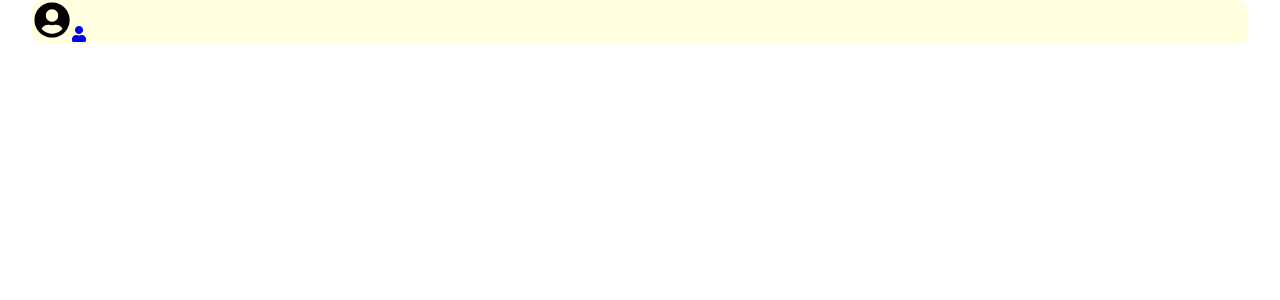
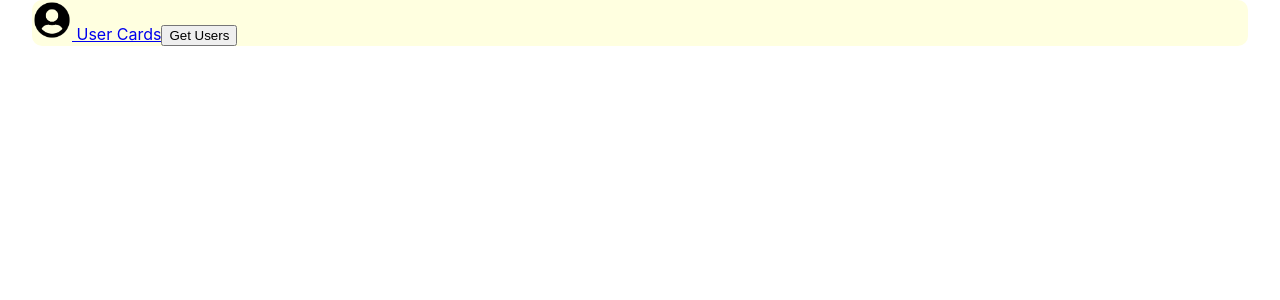
Before and after one commit to arnavbansal25/User-Cards, a React (Create React App) app in the folder user-cards-app/: page / in a window 1280 px wide. Shown: the top 300 px of the page. Built offline with nearby package versions, Linux system fonts and the light colour scheme.

Commit message:
header component completed

```diff
--- a/user-cards-app/src/components/HeaderComponent.js
+++ b/user-cards-app/src/components/HeaderComponent.js
@@ -2,14 +2,16 @@ import React from 'react';
 import { Navbar, NavbarBrand } from 'reactstrap';
 import logo from '../logo.png';
 
-function Header(porps) {
+function Header(props) {
     return (
         <Navbar light>
             <div className="container">
                 <NavbarBrand className="mr-auto" href="/">
-                    <img src={logo} width="40" />
-                    <span className="fa fa-user"></span>
+                    <img src={logo} width="40" alt="brand logo" /> User Cards
                 </NavbarBrand>
+                <button className="" onClick={props.btnClick}>
+                    Get Users
+                </button>
             </div>
         </Navbar>
     );
```
